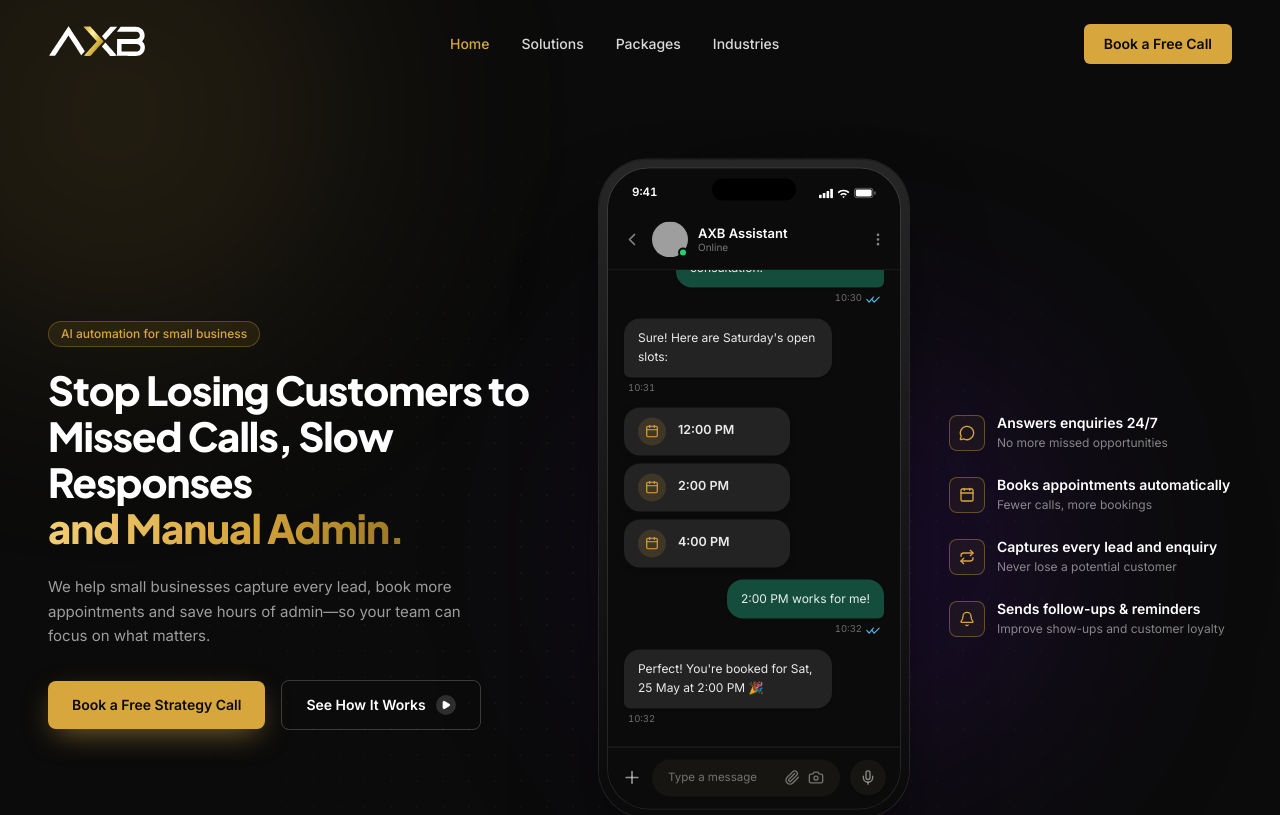
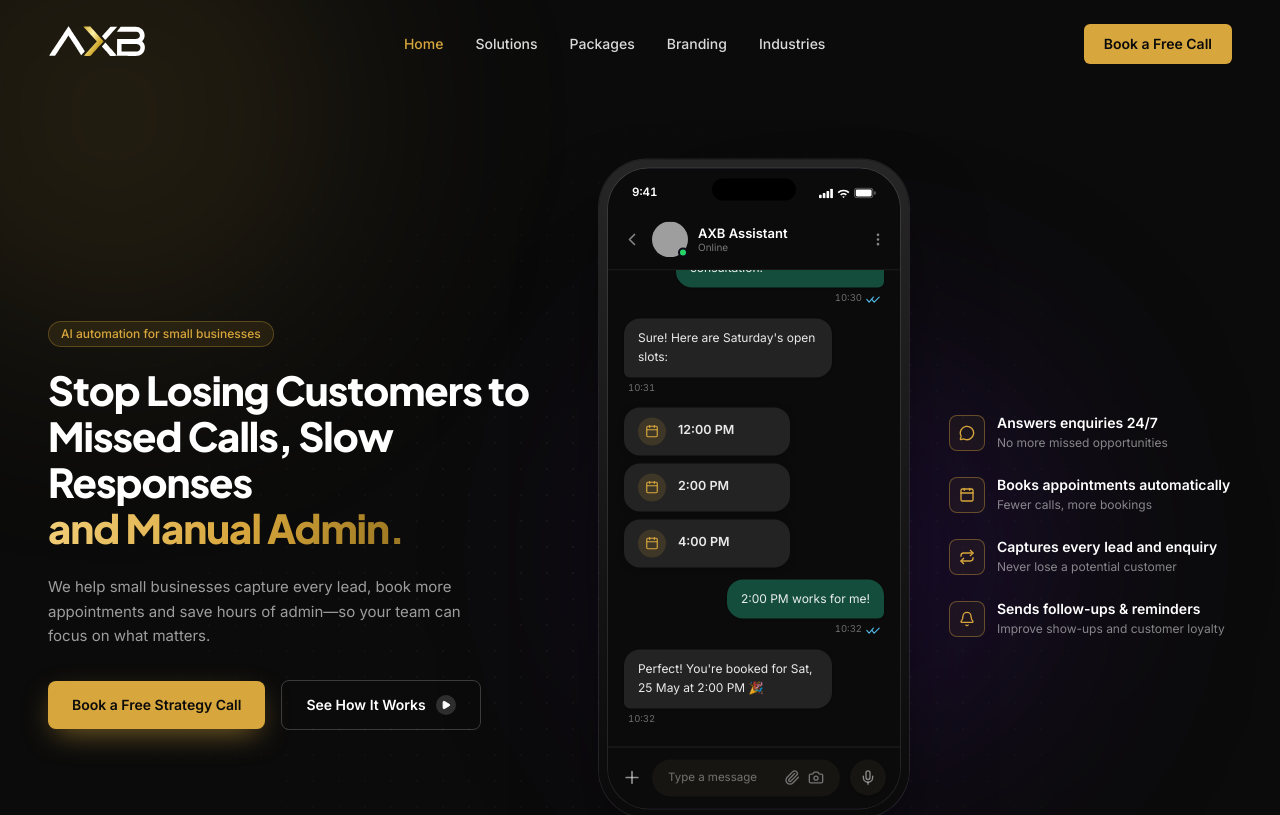
Before and after one commit to bonganishube/axb, a Next.js app: page / in a window 1280 px wide. Shown: the top 815 px of the page. Built offline with nearby package versions, Linux system fonts and the light colour scheme; grey boxes are pictures that could not be loaded.

Commit message:
Header and Hero components updated with new styles

```diff
--- a/src/components/Header.tsx
+++ b/src/components/Header.tsx
@@ -9,6 +9,7 @@ const NAV_LINKS = [
   { label: "Home", href: "/" },
   { label: "Solutions", href: "/#what-we-do" },
   { label: "Packages", href: "/#packages" },
+  { label: "Branding", href: "/branding" },
   { label: "Industries", href: "/#industries" },
 ];
 
--- a/src/components/Hero.tsx
+++ b/src/components/Hero.tsx
@@ -34,7 +34,7 @@ export default function Hero() {
           <div className="max-w-xl">
             <span className="animate-fade-up inline-flex items-center gap-2 rounded-full border border-gold/30 bg-gold/10 px-3 py-1 text-xs font-medium text-gold">
               {/* <Sparkles className="size-3.5" /> */}
-              AI automation for small business
+              AI automation for small businesses
             </span>
 
             <h1
```
